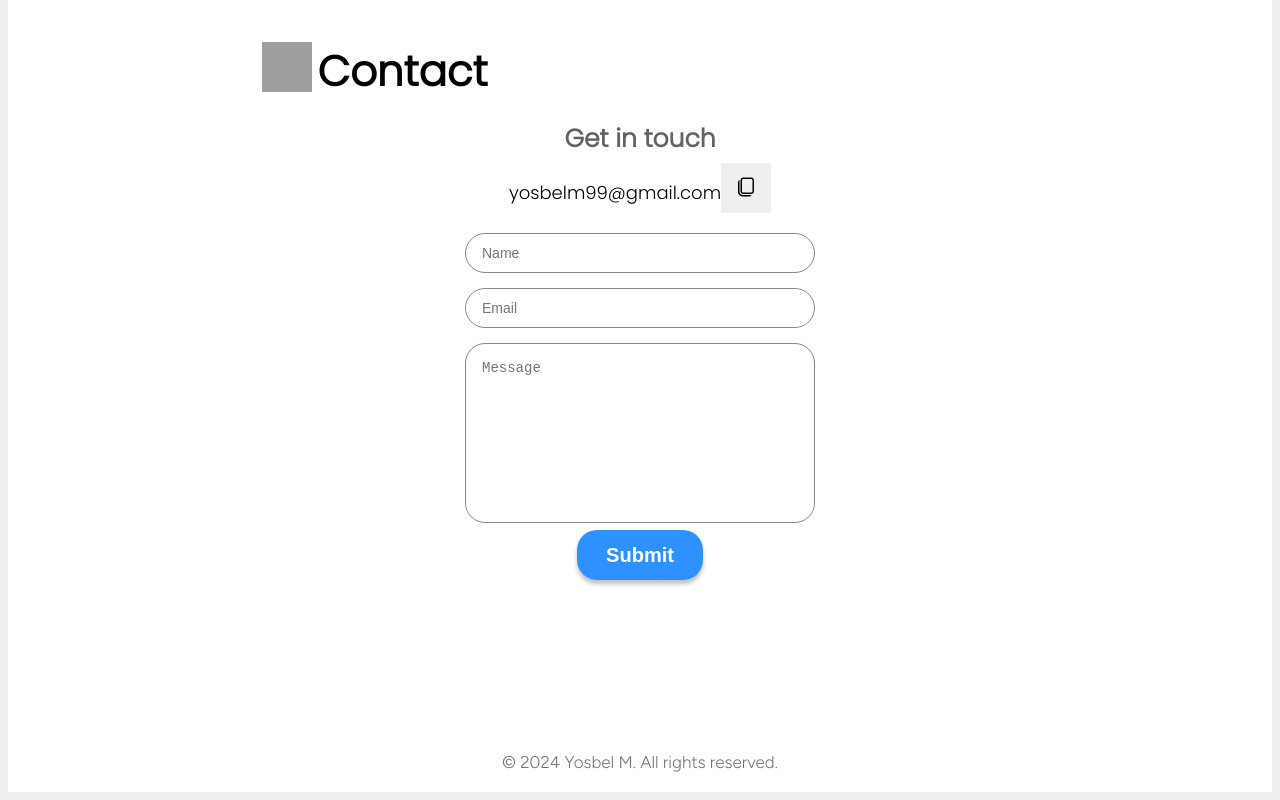
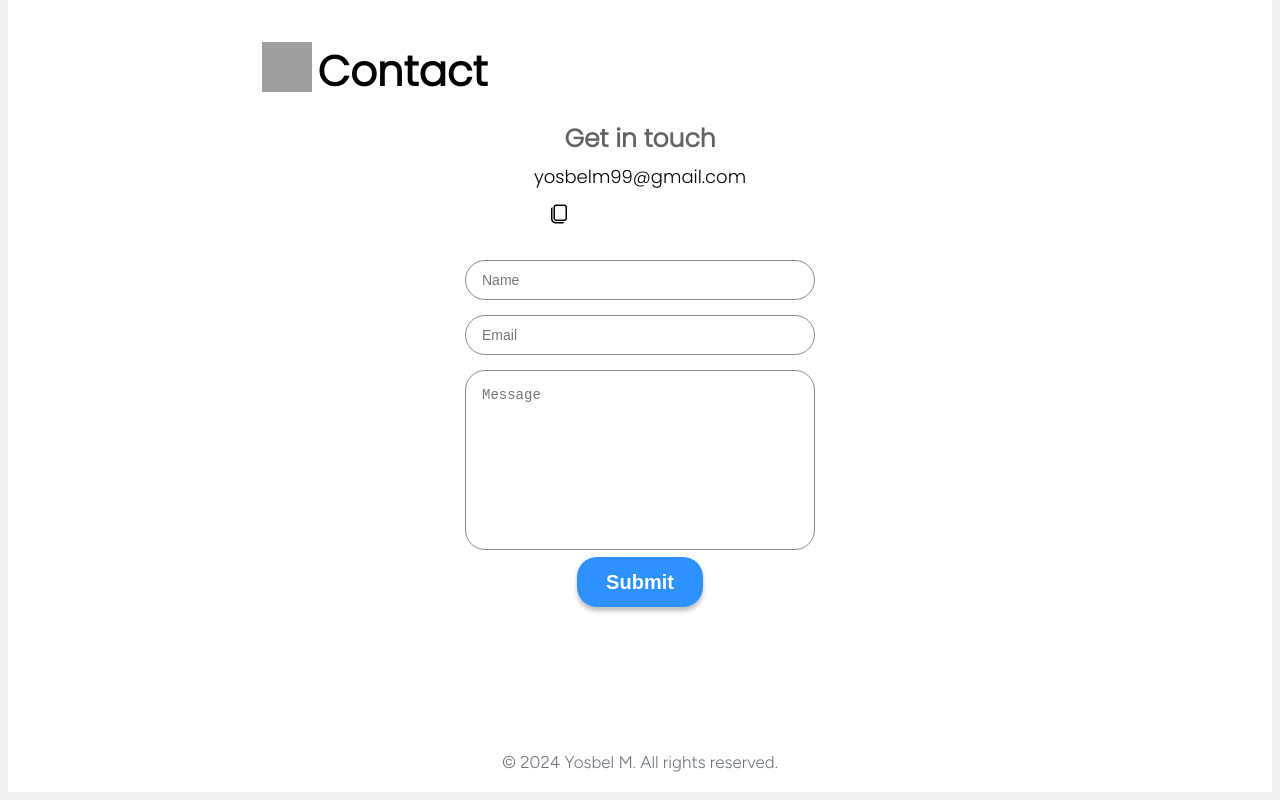
Before and after one commit to yosbelm/Portfolio, a React (Vite) app: page / in a window 1280 px wide. Shown: the part 2984-3784 px from the top of the page. Built offline with nearby package versions, Linux system fonts and the light colour scheme; grey boxes are pictures that could not be loaded.

Commit message:
copy mail button change

```diff
--- a/src/Contact/ContactStyles.module.css
+++ b/src/Contact/ContactStyles.module.css
@@ -53,13 +53,19 @@
 }
 .emailText{
     font: 18px "Poppins";
-    /* padding-right: 1rem; */
+    display: flex;
+    align-items: center;
 
+}
+.mailMail{
+    display: flex;
+    justify-content: center;
 }
 .buttonCopyMail{
     height: 50px;
     width: 50px;
     border: none;
+    background-color: white;
 }
 .buttonCopyMail:hover{
     transform: translate(1px, 1px);
```
